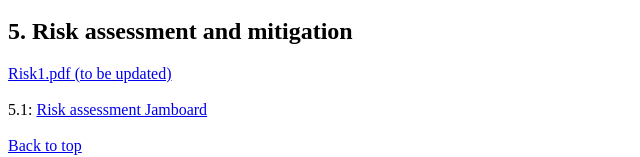
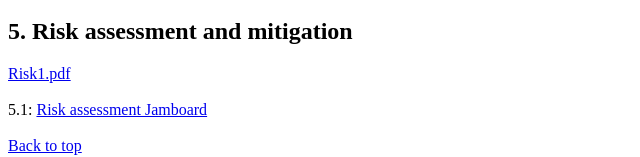
Before and after one commit to alyxbb/eng1-part1, a plain HTML site: page website/index.html in a window 1280 px wide. Shown: the part 1192-1349 px from the top of the page, without its empty margins (0-640 px from the left). Drawn offline with Linux system fonts and the light colour scheme.

Commit message:
website - updated risk
updated Risk1.pdf and index.html

```diff
--- a/website/index.html
+++ b/website/index.html
@@ -61,7 +61,7 @@
 
         <p id="5_Risk_assessment_and_mitigation">
             <h2>5. Risk assessment and mitigation</h2>
-            <a href="Risk1.pdf">Risk1.pdf (to be updated)</a> <br>
+            <a href="Risk1.pdf">Risk1.pdf</a> <br>
             <br>
             5.1: <a href="https://jamboard.google.com/d/1MAeh1y-dElwqBx60vhzP5tZtXqLHqF91fjKVs7duqD4/edit?usp=sharing">Risk assessment Jamboard</a> <br>
             <br>
```
